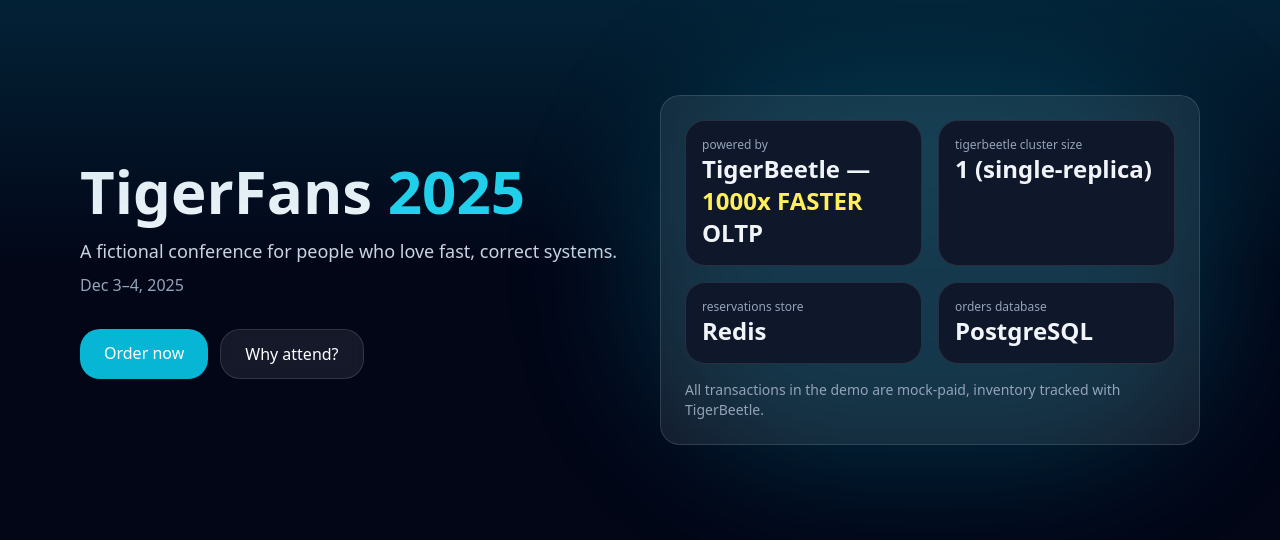
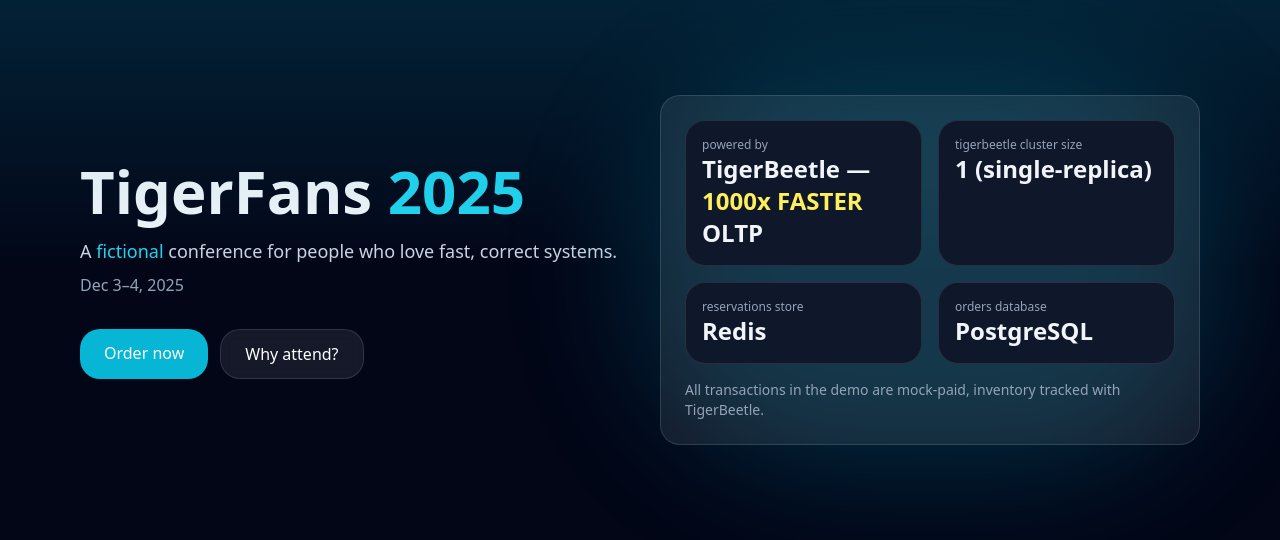
Before and after one commit to renerocksai/tigerfans, a FastAPI app: page / in a window 1280 px wide. Shown: the part 50-590 px from the top of the page. Run offline with FastAPI, Linux system fonts and the light colour scheme; parts of the project's set-up code (start-up, migrations or seed data) failed here and were passed over; some libraries are stand-ins or nearby versions.

Commit message:
landing: highlight fictional

```diff
--- a/tigerfans/templates/landing.html
+++ b/tigerfans/templates/landing.html
@@ -1,8 +1,8 @@
 {% extends "base.html" %}
 {% set site_name = "TigerFans" %}
 {% set conf_date = "Dec 3–4, 2025" %}
-{% set conf_tagline = "A fictional conference for people who love fast, correct systems." %}
-{% block title %}{{ site_name }} — {{ conf_tagline }}{% endblock %}
+{% set conf_tagline = "A <span class='text-brand-400'>fictional</span> conference for people who love fast, correct systems." %}
+{% block title %}{{ site_name }} — {{ conf_tagline | striptags}}{% endblock %}
 
 {% block hero %}
 <section class="relative overflow-hidden">
@@ -13,7 +13,7 @@
         <h1 class="text-4xl sm:text-6xl font-extrabold leading-tight">
           {{ site_name }} <span class="text-brand-400">2025</span>
         </h1>
-        <p class="mt-4 text-lg text-slate-300">{{ conf_tagline }}</p>
+        <p class="mt-4 text-lg text-slate-300">{{ conf_tagline | safe }}</p>
         <p class="mt-2 text-slate-400">{{ conf_date }}</p>
         <div class="mt-8 flex flex-wrap gap-3">
           <a href="/demo/checkout" class="px-6 py-3 squircle bg-brand-500 hover:bg-brand-400 text-white font-medium transition">Order now</a>
```
